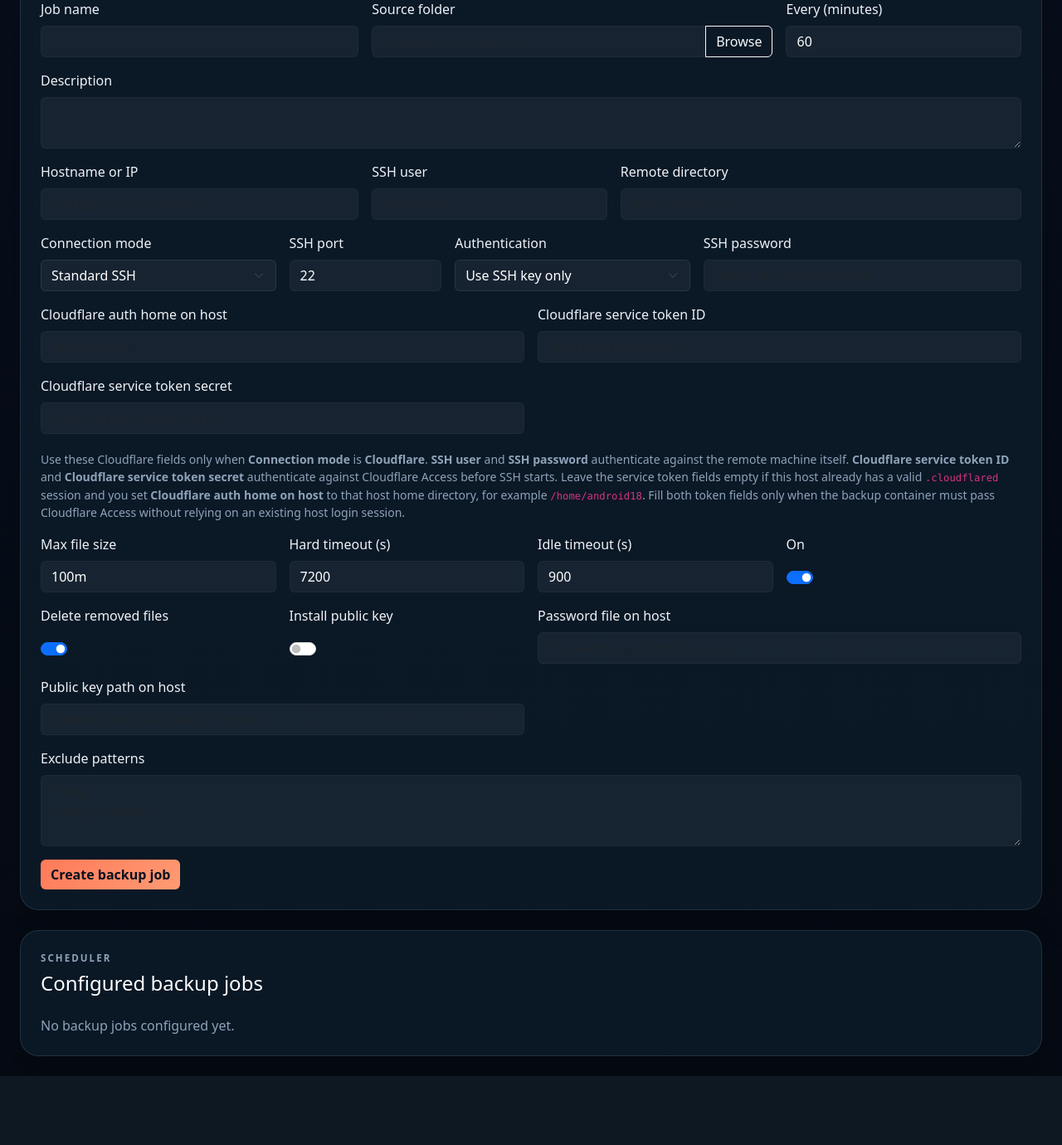
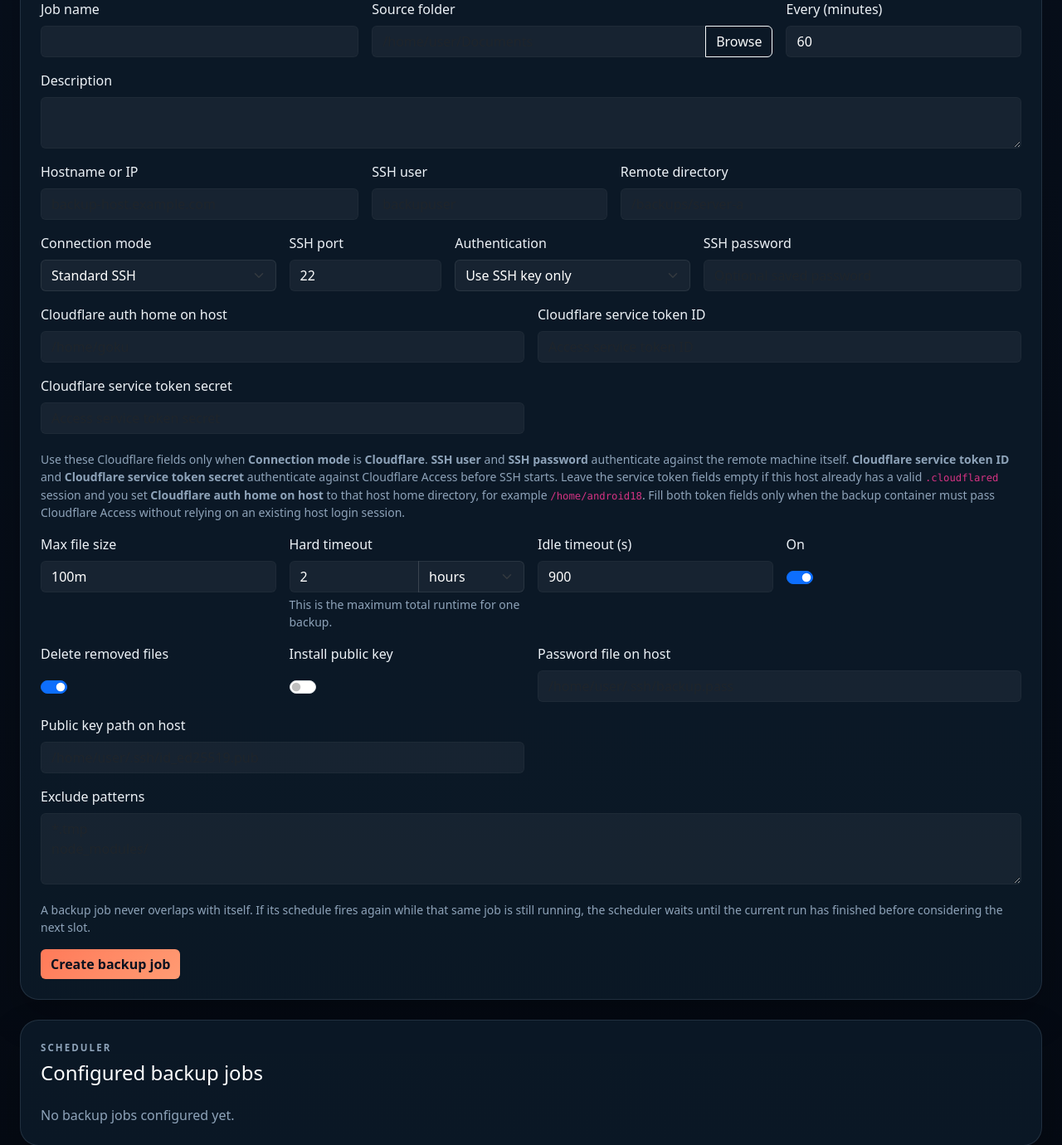
Before and after one commit to HugoJBello/self_hosted_system_monitor, a Django app: page /backups/ in a window 1280 px wide, after a click on "New backup job". Shown: the part 686-2066 px from the top of the page at 83% size. Before the commit the page ends 1983 px from the top, so only its background shows below. Run offline with Django 5.2, Linux system fonts and the light colour scheme; data comes from the database, SQL or seed files in the repository; data that the repository does not hold is empty.

Commit message:
fixes bug in backups

```diff
--- a/config/settings.py
+++ b/config/settings.py
@@ -87,3 +87,4 @@ SECURE_PROXY_SSL_HEADER = ("HTTP_X_FORWARDED_PROTO", "https")
 USE_X_FORWARDED_HOST = True
 
 SAMPLER_DEFAULT_INTERVAL = int(os.getenv("SAMPLER_DEFAULT_INTERVAL", "60"))
+BACKUP_SCHEDULER_POLL_SECONDS = int(os.getenv("BACKUP_SCHEDULER_POLL_SECONDS", "15"))
--- a/monitor/apps.py
+++ b/monitor/apps.py
@@ -4,3 +4,8 @@ from django.apps import AppConfig
 class MonitorConfig(AppConfig):
     default_auto_field = "django.db.models.BigAutoField"
     name = "monitor"
+
+    def ready(self):
+        from .db import register_sqlite_pragmas
+
+        register_sqlite_pragmas()
--- /dev/null
+++ b/monitor/db.py
@@ -0,0 +1,14 @@
+from django.db.backends.signals import connection_created
+
+
+def configure_sqlite_connection(sender, connection, **kwargs):
+    if connection.vendor != "sqlite":
+        return
+    with connection.cursor() as cursor:
+        cursor.execute("PRAGMA journal_mode=WAL;")
+        cursor.execute("PRAGMA synchronous=NORMAL;")
+        cursor.execute("PRAGMA busy_timeout=30000;")
+
+
+def register_sqlite_pragmas():
+    connection_created.connect(configure_sqlite_connection, dispatch_uid="monitor.sqlite_pragmas")
--- a/monitor/forms.py
+++ b/monitor/forms.py
@@ -193,7 +193,7 @@ class BackupJobForm(forms.ModelForm):
             "install_public_key": forms.CheckboxInput(attrs={"class": "form-check-input"}),
             "delete_enabled": forms.CheckboxInput(attrs={"class": "form-check-input"}),
             "max_size": forms.TextInput(attrs={"class": "form-control", "placeholder": "100m"}),
-            "run_timeout_seconds": forms.NumberInput(attrs={"class": "form-control", "min": 60, "max": 604800, "step": 60}),
+            "run_timeout_seconds": forms.NumberInput(attrs={"class": "form-control d-none backup-timeout-seconds", "min": 60, "max": 604800, "step": 60}),
             "idle_timeout_seconds": forms.NumberInput(attrs={"class": "form-control", "min": 30, "max": 86400, "step": 30}),
             "exclude_patterns": forms.Textarea(attrs={"class": "form-control", "rows": 3, "placeholder": "*.tmp\nnode_modules/"}),
             "position": forms.NumberInput(attrs={"class": "form-control", "min": 0}),
--- a/monitor/services.py
+++ b/monitor/services.py
@@ -11,7 +11,6 @@ from django.db import transaction
 from django.utils import timezone
 
 from .alerting import evaluate_alerts
-from .backups import dispatch_scheduled_backups
 from .models import MonitoringSettings, ProcessSnapshot, SystemSnapshot
 from .reporting import dispatch_scheduled_reports
 
@@ -226,10 +225,6 @@ def collect_snapshot():
 
     evaluate_alerts(snapshot, settings_obj=settings_obj)
     dispatch_scheduled_reports(snapshot, settings_obj=settings_obj)
-    try:
-        dispatch_scheduled_backups(snapshot.captured_at)
-    except Exception:
-        logger.exception("Backup dispatch failed, but monitoring snapshot collection will continue.")
     prune_old_snapshots(settings_obj.history_retention_days)
     return snapshot
 
--- a/static/monitor/css/app.css
+++ b/static/monitor/css/app.css
@@ -289,6 +289,14 @@ body.app-shell {
 .backup-source-group > .form-control,
 .backup-source-group > .form-select {
   min-width: 0;
+}
+
+.backup-timeout-editor .form-control {
+  min-width: 4.5rem;
+}
+
+.backup-timeout-editor .form-select {
+  max-width: 8rem;
 }
 
 .severity-pill,
@@ -707,6 +715,13 @@ body.app-shell {
     margin-left: 0 !important;
   }
 
+  .backup-timeout-editor > .form-control,
+  .backup-timeout-editor > .form-select {
+    width: 100%;
+    flex: 0 0 100%;
+    border-radius: 0.75rem !important;
+  }
+
   .command-modal-block {
     padding: 0.75rem;
     font-size: 0.82rem;
--- a/templates/monitor/backups.html
+++ b/templates/monitor/backups.html
@@ -156,7 +156,19 @@
         </div>
       </div>
       <div class="col-md-3"><label class="form-label" for="{{ create_form.max_size.id_for_label }}">Max file size</label>{{ create_form.max_size }}</div>
-      <div class="col-md-3"><label class="form-label" for="{{ create_form.run_timeout_seconds.id_for_label }}">Hard timeout (s)</label>{{ create_form.run_timeout_seconds }}</div>
+      <div class="col-md-3">
+        <label class="form-label" for="{{ create_form.run_timeout_seconds.id_for_label }}">Hard timeout</label>
+        {{ create_form.run_timeout_seconds }}
+        <div class="input-group backup-timeout-editor" data-timeout-editor data-timeout-input-id="{{ create_form.run_timeout_seconds.id_for_label }}">
+          <input type="number" class="form-control" min="1" step="1" value="2" data-timeout-value>
+          <select class="form-select" data-timeout-unit>
+            <option value="minutes">minutes</option>
+            <option value="hours">hours</option>
+            <option value="seconds">seconds</option>
+          </select>
+        </div>
+        <div class="form-text">This is the maximum total runtime for one backup.</div>
+      </div>
       <div class="col-md-3"><label class="form-label" for="{{ create_form.idle_timeout_seconds.id_for_label }}">Idle timeout (s)</label>{{ create_form.idle_timeout_seconds }}</div>
       <div class="col-md-3"><label class="form-label" for="{{ create_form.enabled.id_for_label }}">On</label><div class="form-check form-switch mt-2">{{ create_form.enabled }}</div></div>
       <div class="col-md-3"><label class="form-label" for="{{ create_form.delete_enabled.id_for_label }}">Delete removed files</label><div class="form-check form-switch mt-2">{{ create_form.delete_enabled }}</div></div>
@@ -164,6 +176,7 @@
       <div class="col-md-6"><label class="form-label" for="{{ create_form.password_file_path.id_for_label }}">Password file on host</label>{{ create_form.password_file_path }}</div>
       <div class="col-md-6"><label class="form-label" for="{{ create_form.public_key_path.id_for_label }}">Public key path on host</label>{{ create_form.public_key_path }}</div>
       <div class="col-12"><label class="form-label" for="{{ create_form.exclude_patterns.id_for_label }}">Exclude patterns</label>{{ create_form.exclude_patterns }}</div>
+      <div class="col-12"><div class="form-text">A backup job never overlaps with itself. If its schedule fires again while that same job is still running, the scheduler waits until the current run has finished before considering the next slot.</div></div>
     </div>
     {% if create_form.errors %}
       <div class="alert alert-danger mb-0">{{ create_form.errors }}</div>
@@ -244,7 +257,19 @@
               </div>
             </div>
             <div class="col-md-3"><label class="form-label" for="{{ form.max_size.id_for_label }}">Max file size</label>{{ form.max_size }}</div>
-            <div class="col-md-3"><label class="form-label" for="{{ form.run_timeout_seconds.id_for_label }}">Hard timeout (s)</label>{{ form.run_timeout_seconds }}</div>
+            <div class="col-md-3">
+              <label class="form-label" for="{{ form.run_timeout_seconds.id_for_label }}">Hard timeout</label>
+              {{ form.run_timeout_seconds }}
+              <div class="input-group backup-timeout-editor" data-timeout-editor data-timeout-input-id="{{ form.run_timeout_seconds.id_for_label }}">
+                <input type="number" class="form-control" min="1" step="1" value="2" data-timeout-value>
+                <select class="form-select" data-timeout-unit>
+                  <option value="minutes">minutes</option>
+                  <option value="hours">hours</option>
+                  <option value="seconds">seconds</option>
+                </select>
+              </div>
+              <div class="form-text">Maximum total runtime for one backup run.</div>
+            </div>
             <div class="col-md-3"><label class="form-label" for="{{ form.idle_timeout_seconds.id_for_label }}">Idle timeout (s)</label>{{ form.idle_timeout_seconds }}</div>
             <div class="col-md-3"><label class="form-label" for="{{ form.enabled.id_for_label }}">On</label><div class="form-check form-switch mt-2">{{ form.enabled }}</div></div>
             <div class="col-md-3"><label class="form-label" for="{{ form.delete_enabled.id_for_label }}">Delete removed files</label><div class="form-check form-switch mt-2">{{ form.delete_enabled }}</div></div>
@@ -252,6 +277,7 @@
             <div class="col-md-6"><label class="form-label" for="{{ form.password_file_path.id_for_label }}">Password file on host</label>{{ form.password_file_path }}</div>
             <div class="col-md-6"><label class="form-label" for="{{ form.public_key_path.id_for_label }}">Public key path on host</label>{{ form.public_key_path }}</div>
             <div class="col-12"><label class="form-label" for="{{ form.exclude_patterns.id_for_label }}">Exclude patterns</label>{{ form.exclude_patterns }}</div>
+            <div class="col-12"><div class="form-text">This job will not launch a second overlapping run of itself. Different backup jobs can still run in parallel.</div></div>
           </div>
 
           {% if form.errors %}
@@ -452,5 +478,42 @@
       activeCards.forEach((card) => pollBackupRunCard(card));
     }, 2000);
   }
+
+  function secondsToEditorState(secondsValue) {
+    const seconds = Number(secondsValue || 0);
+    if (seconds > 0 && seconds % 3600 === 0) {
+      return { value: seconds / 3600, unit: "hours" };
+    }
+    if (seconds > 0 && seconds % 60 === 0) {
+      return { value: seconds / 60, unit: "minutes" };
+    }
+    return { value: Math.max(seconds, 1), unit: "seconds" };
+  }
+
+  function editorStateToSeconds(value, unit) {
+    const amount = Math.max(Number(value || 0), 1);
+    if (unit === "hours") return Math.round(amount * 3600);
+    if (unit === "minutes") return Math.round(amount * 60);
+    return Math.round(amount);
+  }
+
+  document.querySelectorAll("[data-timeout-editor]").forEach((editor) => {
+    const hiddenInput = document.getElementById(editor.dataset.timeoutInputId);
+    const valueInput = editor.querySelector("[data-timeout-value]");
+    const unitSelect = editor.querySelector("[data-timeout-unit]");
+    if (!hiddenInput || !valueInput || !unitSelect) return;
+
+    const initial = secondsToEditorState(hiddenInput.value);
+    valueInput.value = initial.value;
+    unitSelect.value = initial.unit;
+
+    const syncToHidden = () => {
+      hiddenInput.value = editorStateToSeconds(valueInput.value, unitSelect.value);
+    };
+
+    valueInput.addEventListener("input", syncToHidden);
+    unitSelect.addEventListener("change", syncToHidden);
+    syncToHidden();
+  });
 </script>
 {% endblock %}
```
Also changed, not shown: docker-compose.yml (+22 -0 lines), monitor/backups.py (+23 -3 lines), monitor/management/commands/run_backup_scheduler.py (added, +20 -0 lines), monitor/management/commands/run_sampler.py (+6 -5 lines).
